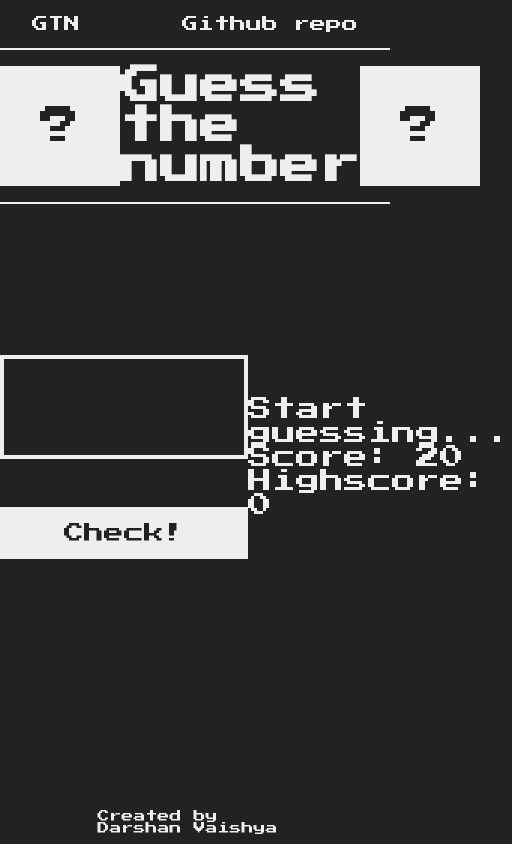
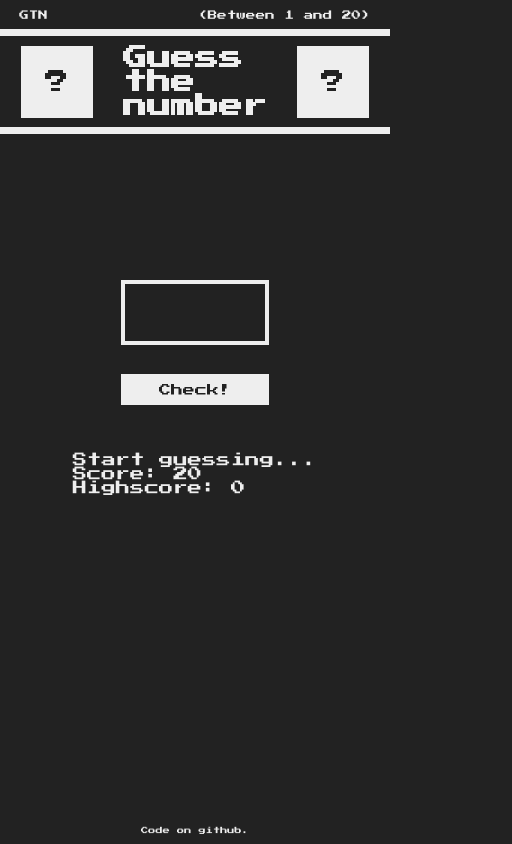
Before and after one commit to DarshanVaishya/guess-the-number, a plain HTML site: page index.html in a window 390 px wide. Shown: the whole page, 512 px wide, since content can reach past the window. Drawn offline with Linux system fonts and the light colour scheme.

Commit message:
Finished mobile view

```diff
--- a/index.html
+++ b/index.html
@@ -5,15 +5,14 @@
 		<meta name="viewport" content="width=device-width, initial-scale=1.0" />
 		<meta http-equiv="X-UA-Compatible" content="ie=edge" />
 		<link rel="stylesheet" href="style.css" />
+		<link rel="stylesheet" href="queries.css" />
 		<title>Guess My Number!</title>
 	</head>
 	<body>
 		<header class="header">
 			<nav class="nav">
 				<span>GTN</span>
-				<a href="https://github.com/DarshanVaishya" target="_blank">
-					Github repo
-				</a>
+				<span>(Between 1 and 20)</span>
 			</nav>
 			<div class="heading">
 				<div class="number">?</div>
@@ -39,10 +38,8 @@
 		</main>
 		<footer>
 			<p>
-				Created by
-				<a href="https://github.com/DarshanVaishya" target="_blank"
-					>Darshan Vaishya</a
-				>
+				Code on
+				<a href="https://github.com/DarshanVaishya" target="_blank">github</a>.
 			</p>
 		</footer>
 		<script src="script.js"></script>
--- /dev/null
+++ b/queries.css
@@ -0,0 +1,25 @@
+@media (max-width: 62.5em) {
+	.title {
+		width: 5ch;
+	}
+}
+
+@media (max-width: 47em) {
+	html {
+		font-size: 90%;
+	}
+	main .container {
+		flex-direction: column;
+	}
+}
+
+@media (max-width: 31em) {
+	html {
+		font-size: 60%;
+	}
+
+	main .container {
+		justify-content: center;
+		gap: 5rem;
+	}
+}
--- a/style.css
+++ b/style.css
@@ -50,8 +50,8 @@ h1 {
 	justify-content: space-around;
 	align-items: center;
 
-	border-top: 2px solid #eee;
-	border-bottom: 2px solid #eee;
+	border-top: 7px solid #eee;
+	border-bottom: 7px solid #eee;
 }
 
 .number {
```
